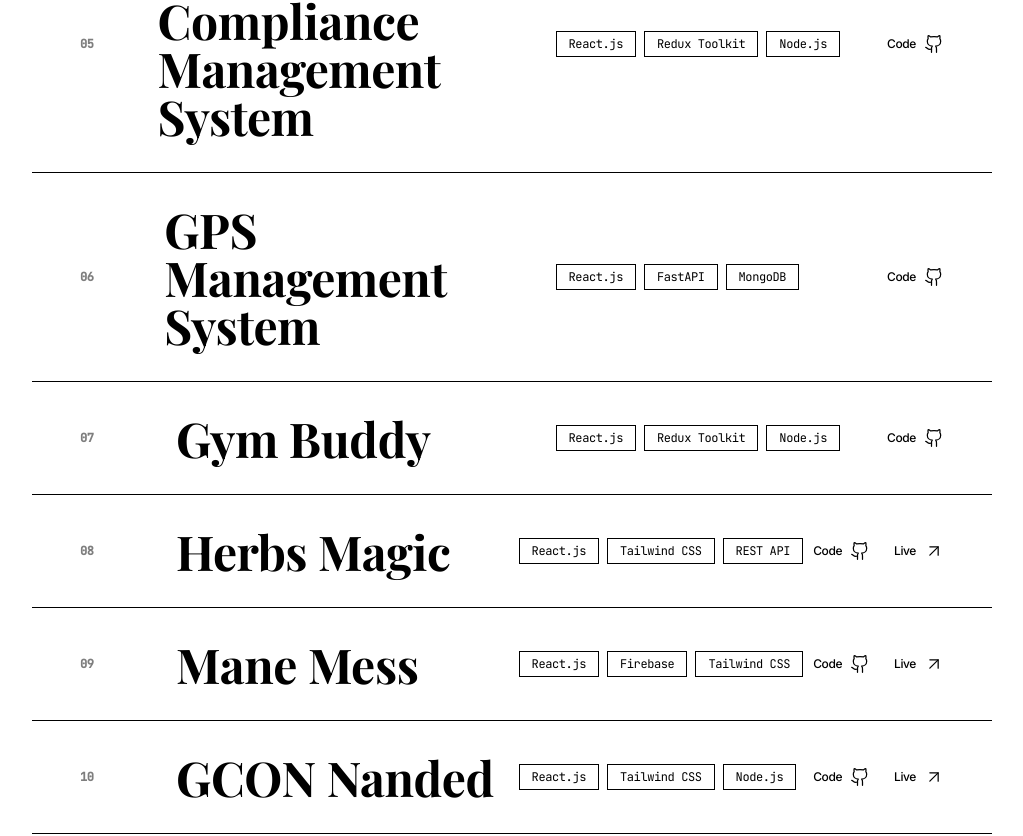
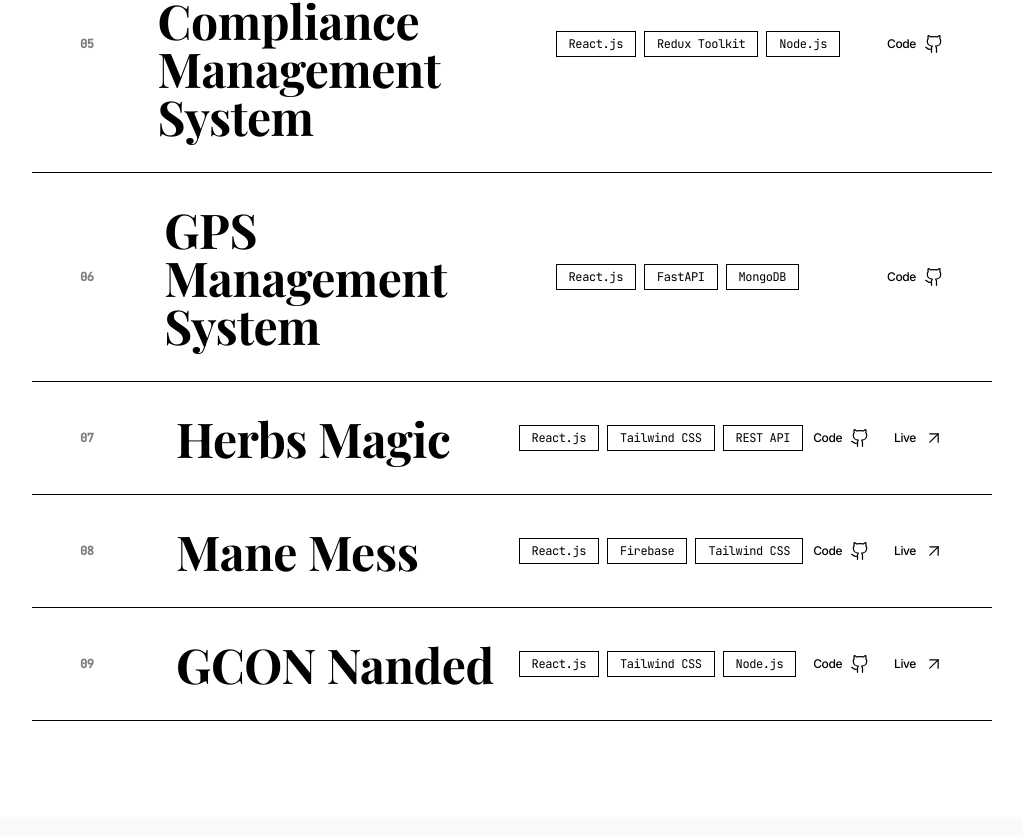
Before and after one commit to MRGokulB/my_portfolio, a React (Vite) app: page /#/works in a window 1280 px wide. Shown: the part 1281-2117 px from the top of the page, without its empty margins (256-1279 px from the left). Built offline with nearby package versions, Linux system fonts and the light colour scheme; a web font is replaced by a local one.

Commit message:
feat: remove Gym Buddy project from portfolio dataset and production build

```diff
--- a/src/data/portfolio.js
+++ b/src/data/portfolio.js
@@ -117,18 +117,6 @@ export const portfolioData = {
       image:
         "https://images.unsplash.com/photo-1504384308090-c894fdcc538d?w=800&h=600&fit=crop",
       tags: ["React.js", "FastAPI", "MongoDB", "OpenAI API", "AWS Lambda", "Vercel"],
-      liveUrl: "",
-      githubUrl: "https://github.com/MRGokulB",
-      featured: true
-    },
-    {
-      id: 4,
-      title: "Gym Buddy (Social Fitness App)",
-      description:
-        "A social fitness web app for connecting gym enthusiasts, sharing workouts, and tracking progress in real time.",
-      image:
-        "https://images.unsplash.com/photo-1554284126-aa88f22d8b74?w=800&h=600&fit=crop",
-      tags: ["React.js", "Redux Toolkit", "Node.js", "Express.js", "Firebase", "JWT Auth"],
       liveUrl: "",
       githubUrl: "https://github.com/MRGokulB",
       featured: true
```
Also changed, not shown: 2 other files (tests, documents, lock files or other folders).
